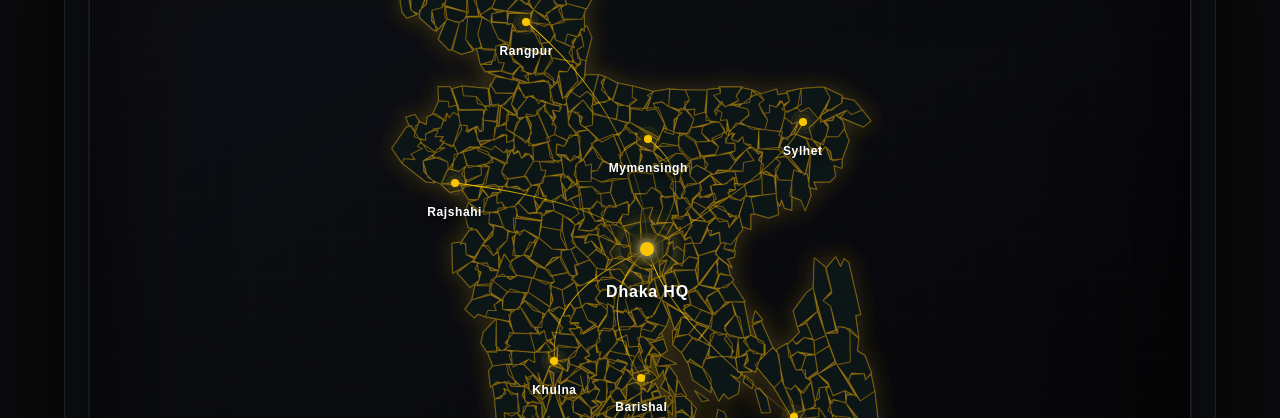
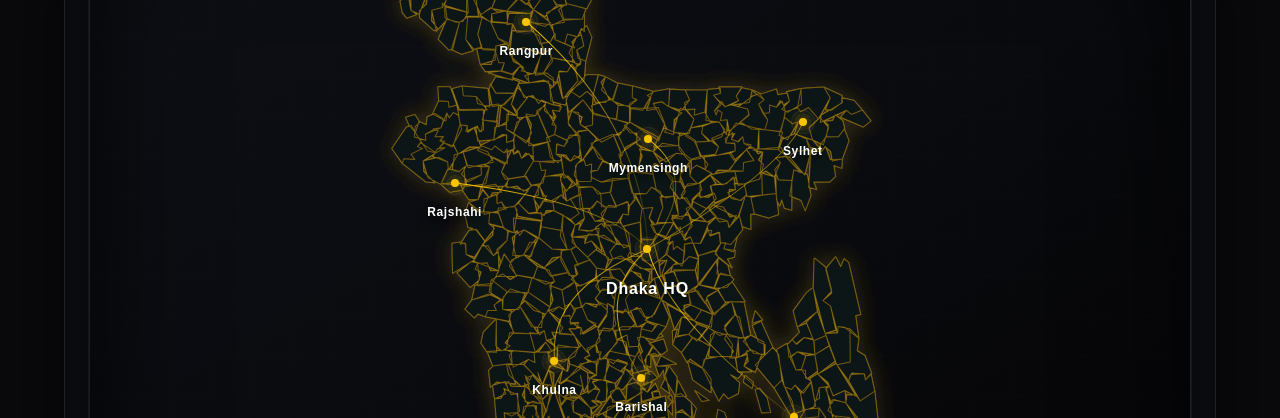
Before and after one commit to sihab176/x-Gari-, a Next.js app: page / in a window 1280 px wide. Shown: the part 2940-3358 px from the top of the page. Built offline with nearby package versions, Linux system fonts and the light colour scheme.

Commit message:
feat: add ServiceMap component with interactive location markers and connections

```diff
--- a/src/components/ServiceMap.tsx
+++ b/src/components/ServiceMap.tsx
@@ -250,35 +250,8 @@ export function ServiceMap() {
                     >
                       {/* Node Visual */}
                       <div className="relative group cursor-pointer flex items-center justify-center">
-                        {isHQ ? (
-                          // Premium HQ Design
-                          <>
-                            {/* Massive Pulsing Aura */}
-                            <div className="absolute inset-0 rounded-full blur-[25px] transition-all duration-700 bg-primary/30 scale-[12] animate-pulse" />
 
-                            {/* Multi-layered Radar Rings */}
-                            <div className="absolute h-[120px] w-[120px] rounded-full border border-primary/10 animate-[ping_4s_cubic-bezier(0,0,0.2,1)_infinite]" />
-                            <div className="absolute h-20 w-20 rounded-full border border-primary/30 border-dashed animate-[spin_10s_linear_infinite]" />
-                            <div className="absolute h-14 w-14 rounded-full border-2 border-primary/50 animate-[spin_3s_linear_infinite_reverse] border-t-transparent border-b-transparent shadow-[0_0_15px_rgba(255,193,7,0.3)]" />
 
-                            {/* Tech Crosshairs */}
-                            <div className="absolute h-12 w-[1px] bg-primary/40" />
-                            <div className="absolute h-[1px] w-12 bg-primary/40" />
-
-                            {/* Glowing Hexagon Core Container */}
-                            <div
-                              className="absolute h-8 w-8 bg-primary/20 backdrop-blur-sm flex items-center justify-center border border-primary/50 shadow-[0_0_20px_rgba(255,193,7,0.4)]"
-                              style={{ clipPath: 'polygon(50% 0%, 100% 25%, 100% 75%, 50% 100%, 0% 75%, 0% 25%)' }}
-                            >
-                               <div className="h-full w-full bg-primary/10 animate-pulse" />
-                            </div>
-
-                            {/* Bright Core Dot */}
-                            <div className="relative h-3.5 w-3.5 rounded-full bg-[#FBC600] shadow-[0_0_30px_rgba(255,193,7,1),0_0_10px_rgba(255,255,255,0.8)] z-10" />
-                          </>
-                        ) : (
-                          // Enhanced Branch Design
-                          <>
                             {/* Responsive Aura */}
                             <div className="absolute inset-0 rounded-full blur-[10px] transition-all duration-300 bg-primary/30 scale-[5] group-hover:bg-primary/60 group-hover:scale-[7]" />
 
@@ -290,8 +263,7 @@ export function ServiceMap() {
 
                             {/* Bright Core Dot */}
                             <div className="relative h-2 w-2 rounded-full bg-[#FBC600] shadow-[0_0_12px_rgba(255,193,7,0.9)] group-hover:bg-white group-hover:shadow-[0_0_15px_rgba(255,255,255,0.9)] transition-colors duration-300 z-10" />
-                          </>
-                        )}
+
                       </div>
 
                       {/* Enhanced Label */}
@@ -384,7 +356,7 @@ export function ServiceMap() {
 
                               <div className="mt-4 relative z-10 flex gap-2">
                                 <button className="flex-1 bg-yellow-400 hover:bg-yellow-500 text-black font-bold text-xs py-2 rounded shadow-[0_0_15px_rgba(255,193,7,0.3)] transition-colors uppercase tracking-wider">
-                                  Initialize Service
+                                  Comming Soon...
                                 </button>
                               </div>
                             </div>
```
